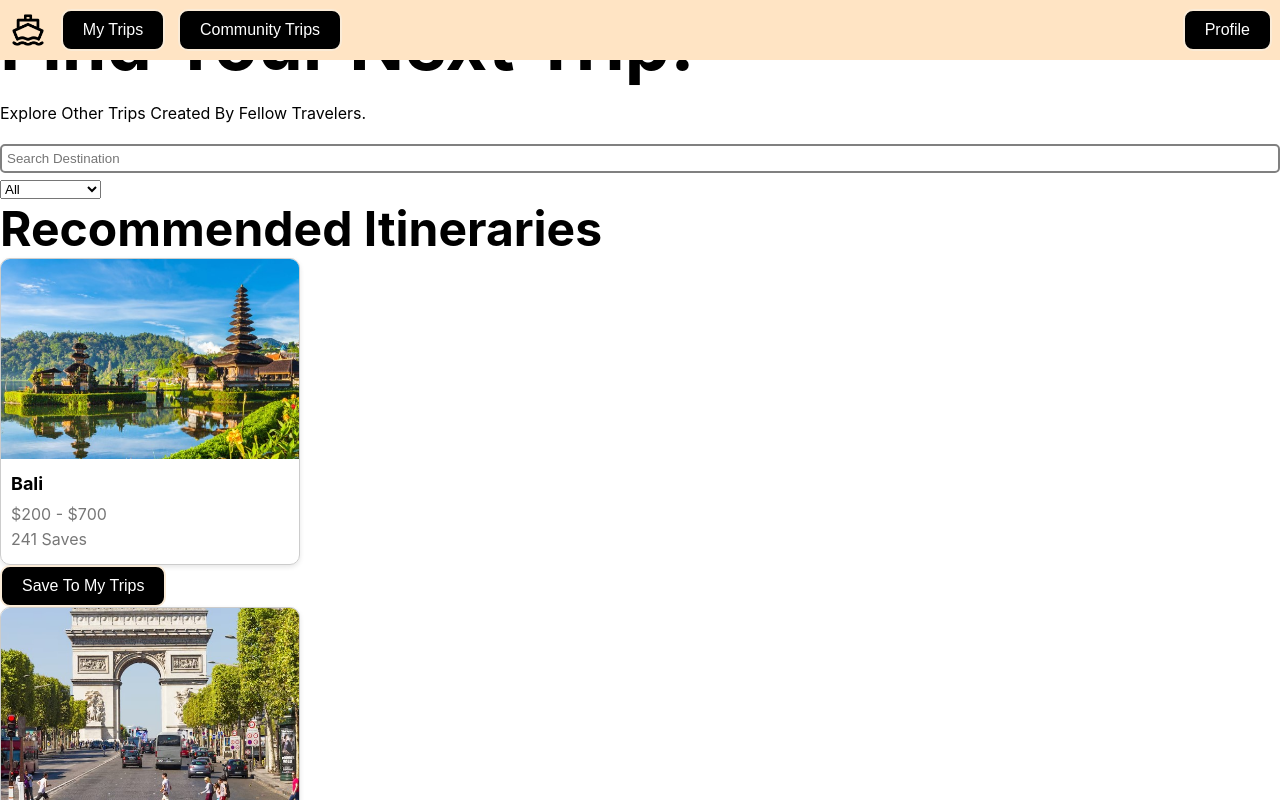
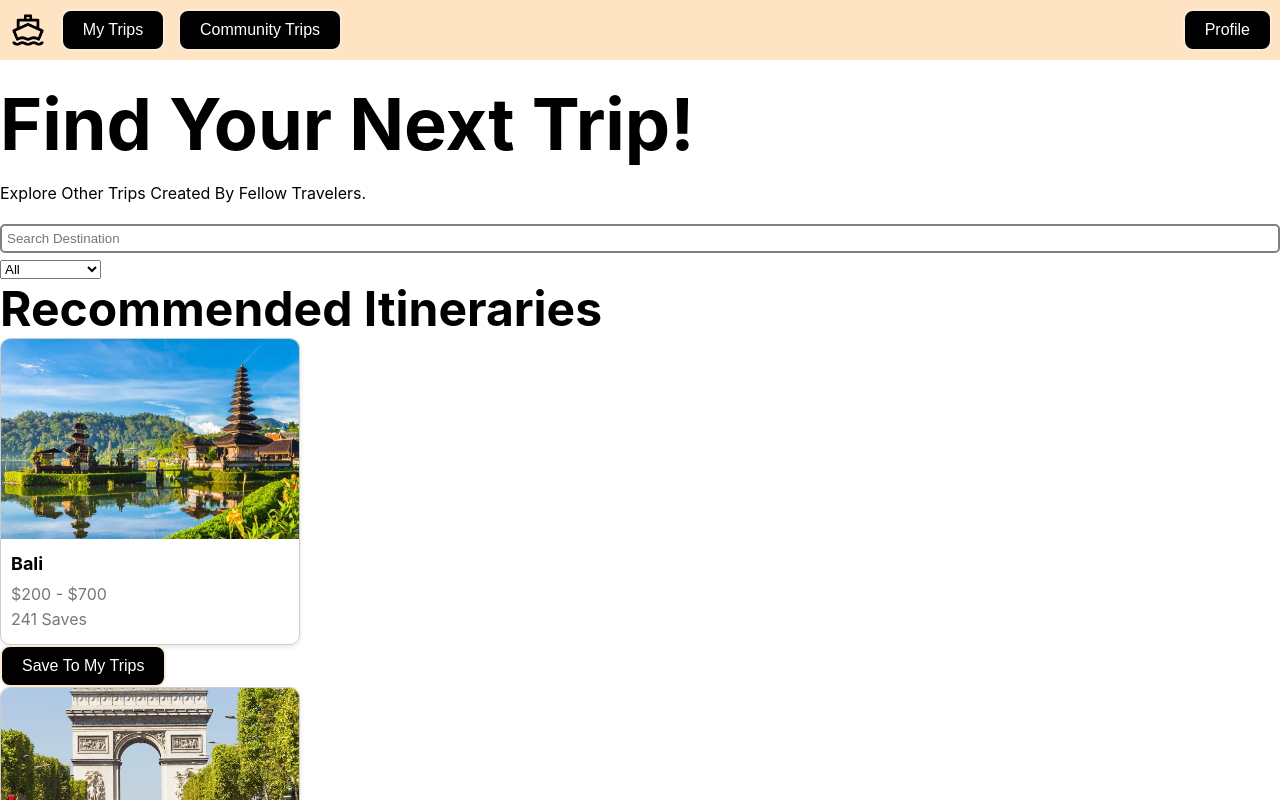
Before and after one commit to Vanboii/HCI-BonVoyage, a React (Create React App) app: page /community in a window 1280 px wide. Shown: the top 800 px of the page. Built offline with nearby package versions, Linux system fonts and the light colour scheme.

Commit message:
feat. comm page css out  of banner

```diff
--- a/src/pages/community_page/communityPage.css
+++ b/src/pages/community_page/communityPage.css
@@ -1,6 +1,7 @@
 /* src/pages/communityPage.css */
 .community-page {
     font-family: Arial, sans-serif;
+    padding-top: 80px; /* Adjust this value as needed */
 }
 
 .content {
--- a/src/pages/community_page/communityPage.js
+++ b/src/pages/community_page/communityPage.js
@@ -16,6 +16,95 @@
 // }
 
 //celest saved instead of likes code:
+// import React, { useState } from "react";
+// import TopBanner from "../../components/banner";
+// import ButtonComponent from "../../components/button";
+// import CardComponent from "../../components/card";
+// import Bali_Image from "../../components/card_images/bali-image.jpg";
+// import France_Image from "../../components/card_images/france-image.jpg";
+// import Hawaii_Image from "../../components/card_images/hawaii-image.jpg";
+// import '../home_page/homePage.css';
+// import { useNavigate } from "react-router-dom";
+
+// function CommunityPage() {
+//     const [searchTerm, setSearchTerm] = useState("");
+//     const [filter, setFilter] = useState("all");
+
+//     const itineraries = [
+//         {
+//             image: Bali_Image,
+//             location: "Bali",
+//             priceRange: "$200 - $700",
+//             saves: 241,
+//         },
+//         {
+//             image: France_Image,
+//             location: "France",
+//             priceRange: "$500 - $1200",
+//             saves: 532,
+//         },
+//         {
+//             image: Hawaii_Image,
+//             location: "Hawaii",
+//             priceRange: "$700 - $1500",
+//             saves: 421,
+//         },
+//     ];
+
+//     const filteredItineraries = itineraries.filter(trip => {
+//         return trip.location.toLowerCase().includes(searchTerm.toLowerCase()) &&
+//             (filter === "all" || filter === trip.priceRange);
+//     });
+
+//     return (
+//         <div className="community-page">
+//             <TopBanner />
+//             <div>
+//                 {/* <div className="halfWidth leftAlign"> */}
+
+
+//                     <h1>Find Your Next Trip!</h1>
+//                     <p>Explore other trips created by fellow travelers.</p>
+//                     <input
+//                         type="text"
+//                         placeholder="Search Destination"
+//                         className="search-bar"
+//                         value={searchTerm}
+//                         onChange={(e) => setSearchTerm(e.target.value)}
+//                     />
+//                     <select
+//                         className="filter-bar"
+//                         value={filter}
+//                         onChange={(e) => setFilter(e.target.value)}
+//                     >
+//                         <option value="all">All</option>
+//                         <option value="$200 - $700">$200 - $700</option>
+//                         <option value="$500 - $1200">$500 - $1200</option>
+//                         <option value="$700 - $1500">$700 - $1500</option>
+//                     </select>
+//                     <h2>Recommended Itineraries</h2>
+//                     <div className="itineraries">
+//                         {filteredItineraries.map((trip, index) => (
+//                             <div key={index} className="card-container">
+//                                 <CardComponent
+//                                     image={trip.image}
+//                                     location={trip.location}
+//                                     priceRange={trip.priceRange}
+//                                     saves={trip.saves}
+//                                 />
+//                                 <ButtonComponent text="Save To My Trips" />
+//                             </div>
+//                         ))}
+//                     </div>
+//                 {/* </div> */}
+//             </div>
+//         </div>
+//     );
+// }
+
+// export default CommunityPage;
+
+///NEW!!!!!!!!!!!!!!!!!!!!!!!!! for changing filter and fixing layout
 import React, { useState } from "react";
 import TopBanner from "../../components/banner";
 import ButtonComponent from "../../components/button";
@@ -59,11 +148,8 @@ function CommunityPage() {
     return (
         <div className="community-page">
             <TopBanner />
-            <div>
-                {/* <div className="halfWidth leftAlign"> */}
-
-
-                    <h1>Find Your Next Trip!</h1>
+            <div className="content">
+                <h1 style={{ paddingTop: '80px' }}>Find Your Next Trip!</h1>
                 <p>Explore other trips created by fellow travelers.</p>
                 <input
                     type="text"
@@ -96,7 +182,6 @@ function CommunityPage() {
                         </div>
                     ))}
                 </div>
-                {/* </div> */}
             </div>
         </div>
     );
```
Lines whose indentation alone changed are shown as unchanged.
